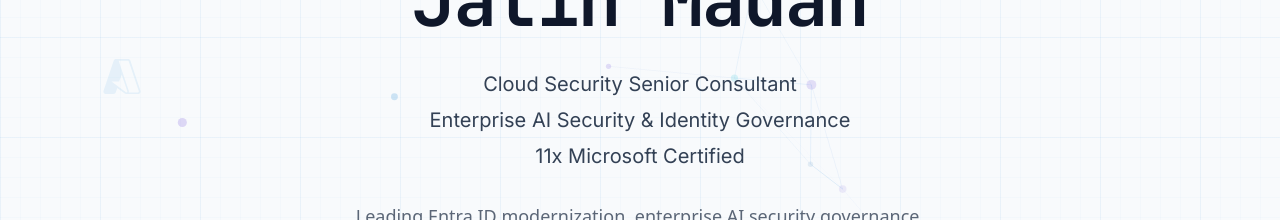
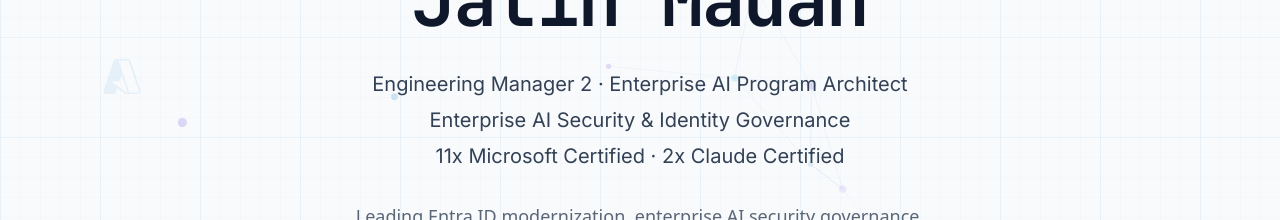
Before and after one commit to stark3998/portfolio, a Next.js app: page / in a window 1280 px wide. Shown: the part 263-483 px from the top of the page. Built offline with nearby package versions, Linux system fonts and the light colour scheme; no server answers.

Commit message:
Update current title to Engineering Manager 2 / Enterprise AI Program Architect across site metadata, hero, structured data, contact, resume, and README

```diff
--- a/src/app/contact/page.tsx
+++ b/src/app/contact/page.tsx
@@ -150,11 +150,11 @@
                 </div>
                 <div className="flex items-center gap-2">
                   <span className="w-1.5 h-1.5 rounded-full bg-teal" />
-                  Cloud Security Senior Consultant at Deloitte
+                  Engineering Manager 2 at Deloitte
                 </div>
                 <div className="flex items-center gap-2">
                   <span className="w-1.5 h-1.5 rounded-full bg-azure" />
-                  11× Microsoft Certified
+                  11× Microsoft Certified · 2× Claude Certified
                 </div>
                 <div className="flex items-center gap-2">
                   <span className="w-1.5 h-1.5 rounded-full bg-teal" />
--- a/src/app/layout.tsx
+++ b/src/app/layout.tsx
@@ -23,9 +23,9 @@
 });
 
 export const metadata: Metadata = {
-  title: "Jatin Madan — Cloud Security Senior Consultant",
+  title: "Jatin Madan — Engineering Manager 2 | Enterprise AI Program Architect",
   description:
-    "Portfolio of Jatin Madan — Cloud Security Senior Consultant specializing in Microsoft Entra, enterprise AI security governance, hybrid identity, and Azure security architecture.",
+    "Portfolio of Jatin Madan — Engineering Manager 2 and Enterprise AI Program Architect specializing in Microsoft Entra, enterprise AI security governance, hybrid identity, and Azure security architecture.",
   keywords: [
     "Azure",
     "Cloud Security",
@@ -46,9 +46,9 @@
     canonical: "/",
   },
   openGraph: {
-    title: "Jatin Madan — Cloud Security Senior Consultant",
+    title: "Jatin Madan — Engineering Manager 2 | Enterprise AI Program Architect",
     description:
-      "Portfolio of Jatin Madan — Cloud Security Senior Consultant specializing in Microsoft Entra, enterprise AI security governance, hybrid identity, and Azure security architecture.",
+      "Portfolio of Jatin Madan — Engineering Manager 2 and Enterprise AI Program Architect specializing in Microsoft Entra, enterprise AI security governance, hybrid identity, and Azure security architecture.",
     url: baseUrl,
     siteName: "Jatin Madan",
     images: [
@@ -56,16 +56,16 @@
         url: ogImageUrl,
         width: 1200,
         height: 630,
-        alt: "Jatin Madan - Cloud Security Senior Consultant",
+        alt: "Jatin Madan - Engineering Manager 2 | Enterprise AI Program Architect",
       },
     ],
     type: "website",
   },
   twitter: {
     card: "summary_large_image",
-    title: "Jatin Madan — Cloud Security Senior Consultant",
+    title: "Jatin Madan — Engineering Manager 2 | Enterprise AI Program Architect",
     description:
-      "Portfolio of Jatin Madan — Cloud Security Senior Consultant specializing in Microsoft Entra, enterprise AI security governance, hybrid identity, and Azure security architecture.",
+      "Portfolio of Jatin Madan — Engineering Manager 2 and Enterprise AI Program Architect specializing in Microsoft Entra, enterprise AI security governance, hybrid identity, and Azure security architecture.",
     images: [ogImageUrl],
     creator: "@jatinmadan",
   },
--- a/src/components/Hero.tsx
+++ b/src/components/Hero.tsx
@@ -8,9 +8,9 @@
 import { trackCTAClick } from "@/lib/analytics";
 
 const titles = [
-  "Cloud Security Senior Consultant",
+  "Engineering Manager 2 · Enterprise AI Program Architect",
   "Enterprise AI Security & Identity Governance",
-  "11x Microsoft Certified",
+  "11x Microsoft Certified · 2x Claude Certified",
 ];
 
 export default function Hero() {
--- a/src/lib/structuredData.ts
+++ b/src/lib/structuredData.ts
@@ -63,14 +63,14 @@
     name: "Jatin Madan",
     url: baseUrl,
     image: ogImageUrl,
-    jobTitle: "Cloud Security Senior Consultant",
+    jobTitle: "Engineering Manager 2 | Enterprise AI Program Architect",
     sameAs: [
       "https://github.com/stark3998",
       "https://www.linkedin.com/in/jatin39/",
       "https://twitter.com/jatumadan",
     ],
     description:
-      "Cloud Security Senior Consultant specializing in Microsoft Entra, enterprise AI security governance, hybrid identity, Azure security architecture, and migration accelerators",
+      "Engineering Manager 2 and Enterprise AI Program Architect specializing in Microsoft Entra, enterprise AI security governance, hybrid identity, Azure security architecture, and migration accelerators",
     skills: [
       "Azure",
       "Cloud Security",
@@ -98,7 +98,7 @@
     name: "Jatin Madan - Cloud Security Portfolio",
     url: baseUrl,
     description:
-      "Portfolio of Jatin Madan, Cloud Security Senior Consultant focused on identity modernization, enterprise AI governance, and Azure security engineering",
+      "Portfolio of Jatin Madan, Engineering Manager 2 and Enterprise AI Program Architect focused on identity modernization, enterprise AI governance, and Azure security engineering",
     potentialAction: {
       "@type": "SearchAction",
       target: {
```
Also changed, not shown: 2 other files (tests, documents, lock files or other folders).
